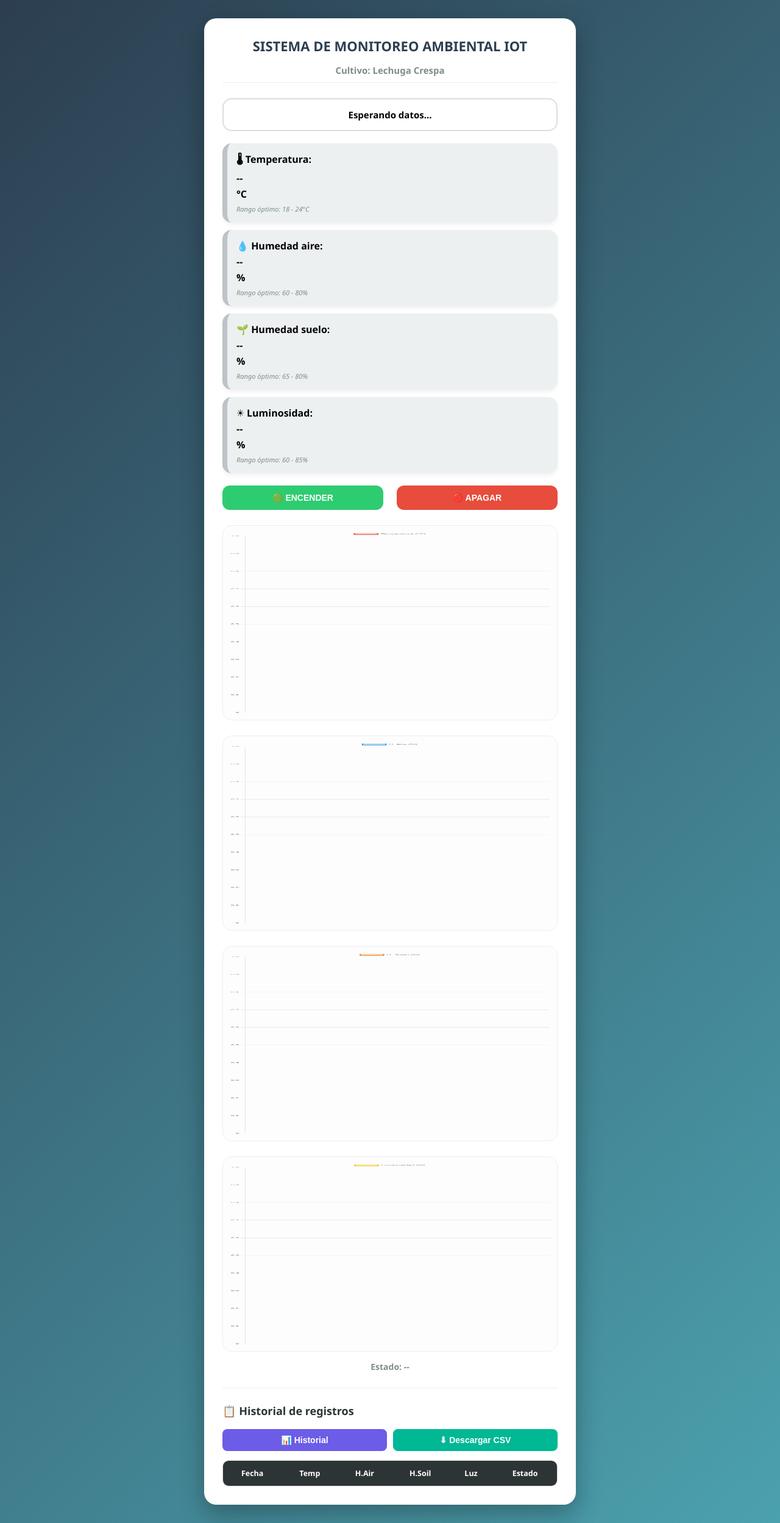
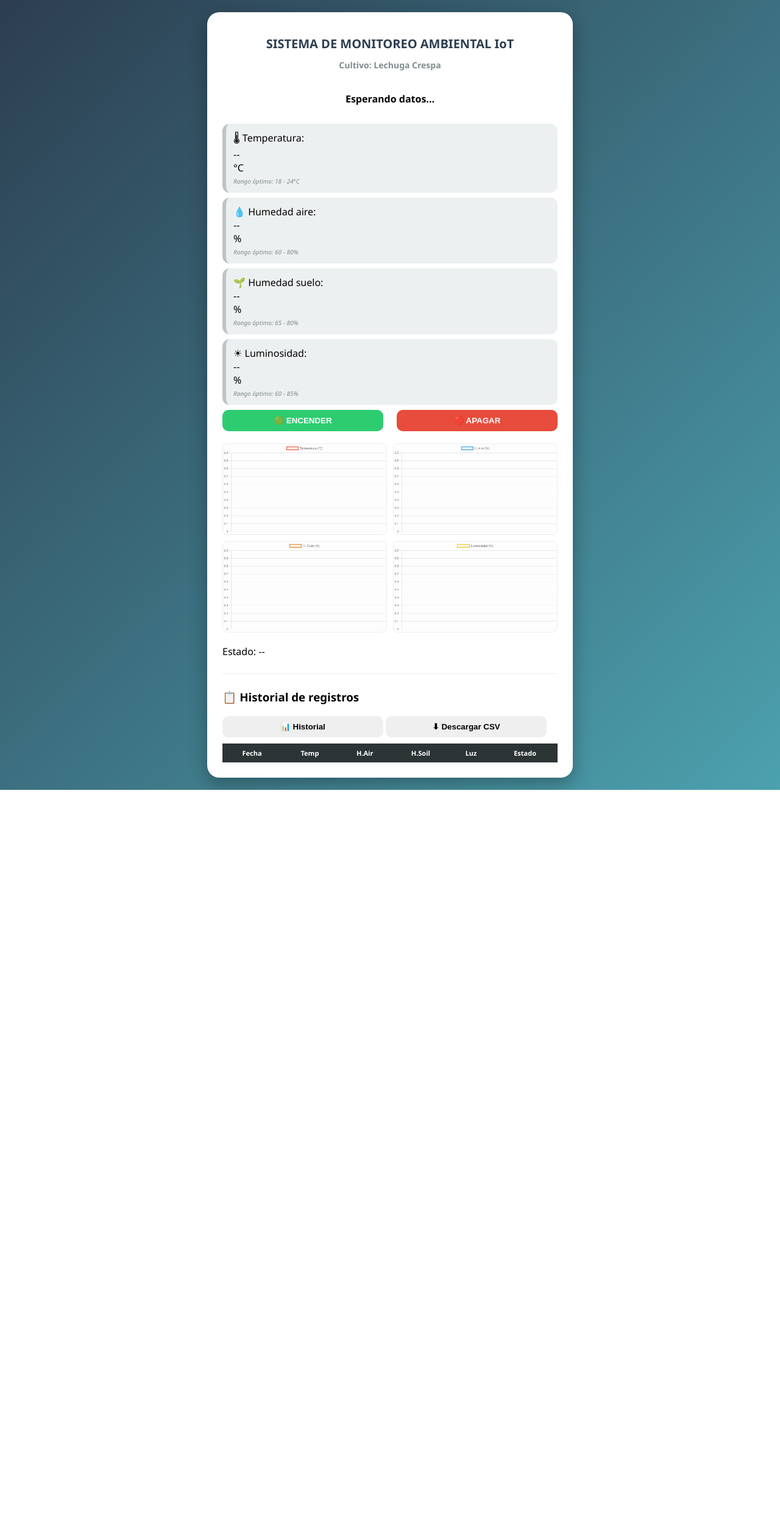
Before and after one commit to SGQ29/iot-lechuga, a Flask app: page / in a window 1280 px wide. Shown: the whole page at 61% size. After the commit the page ends 1295 px from the top, so only its background shows below. Run offline with Flask 3, Linux system fonts and the light colour scheme; lists and menus that the app fills with data are empty; a map, chart or similar area stays blank.

Commit message:
Update style.css

```diff
--- a/static/css/style.css
+++ b/static/css/style.css
@@ -1,138 +1,32 @@
-/* --- ESTILOS GENERALES --- */
-body {
-    font-family: 'Segoe UI', Tahoma, Geneva, Verdana, sans-serif;
-    background: linear-gradient(135deg, #2c3e50, #4ca1af);
-    margin: 0;
-    padding: 0;
-    min-height: 100vh;
-    display: flex;
-    justify-content: center;
-    align-items: flex-start;
-}
+body { font-family: 'Segoe UI', sans-serif; background: linear-gradient(135deg, #2c3e50, #4ca1af); margin: 0; padding: 20px; }
+.container { max-width: 550px; margin: auto; background: white; padding: 25px; border-radius: 20px; box-shadow: 0 10px 30px rgba(0,0,0,0.3); }
+h1 { font-size: 20px; text-align: center; color: #2c3e50; margin-bottom: 5px; }
+h2 { font-size: 14px; text-align: center; color: #7f8c8d; margin-bottom: 20px; }
 
-.container {
-    max-width: 550px; /* Un poco más ancho para dar espacio a los rangos */
-    width: 95%;
-    margin: 30px auto;
-    background: white;
-    padding: 30px;
-    border-radius: 20px;
-    box-shadow: 0 15px 40px rgba(0,0,0,0.3);
-}
+.card { padding: 12px; margin: 8px 0; border-radius: 12px; background: #ecf0f1; border-left: 6px solid #bdc3c7; display: flex; flex-direction: column; }
+.rango-guia { font-size: 10px; color: #7f8c8d; font-style: italic; margin-top: 4px; }
 
-h1 { font-size: 22px; text-align: center; color: #2c3e50; margin-top: 0; text-transform: uppercase; }
-h2 { font-size: 15px; text-align: center; color: #7f8c8d; margin-bottom: 25px; border-bottom: 1px solid #eee; padding-bottom: 10px; }
-h3 { font-size: 18px; color: #2d3436; margin-top: 25px; }
+.verde { background-color: #d4efdf; color: #145a32; border-left-color: #27ae60; }
+.rojo { background-color: #f9ebea; color: #7b241c; border-left-color: #c0392b; }
 
-/* --- TARJETAS DE SENSORES Y RANGOS --- */
-.card {
-    padding: 15px;
-    margin: 12px 0;
-    border-radius: 15px;
-    background: #ecf0f1;
-    font-weight: bold;
-    border-left: 8px solid #bdc3c7;
-    display: flex;
-    flex-direction: column; /* Alinea el nombre del sensor y el rango óptimo en vertical */
-    gap: 4px;
-    transition: transform 0.2s ease, box-shadow 0.2s ease;
-    box-shadow: 0 4px 6px rgba(0,0,0,0.05);
-}
+.diagnostico-box { padding: 15px; text-align: center; font-weight: bold; border-radius: 12px; margin-bottom: 15px; }
+.estado-adecuado { background: #27ae60; color: white; }
+.estado-alerta { background: #e74c3c; color: white; animation: parpadeo 1.2s infinite; }
 
-.card:hover {
-    transform: translateY(-3px);
-    box-shadow: 0 6px 12px rgba(0,0,0,0.1);
-}
+/* CONTENEDOR DE GRÁFICOS */
+.graficos-container { display: grid; grid-template-columns: 1fr 1fr; gap: 10px; margin: 20px 0; }
+canvas { background: #fdfdfd; border: 1px solid #eee; border-radius: 8px; height: 150px !important; width: 100% !important; }
 
-/* Estilo específico para el texto del Rango Óptimo */
-.rango-guia {
-    font-size: 11px;
-    color: #7f8c8d;
-    font-weight: normal;
-    font-style: italic;
-    margin-top: 2px;
-}
+.botones { display: flex; justify-content: space-between; margin-bottom: 15px; }
+button { padding: 10px; border-radius: 10px; border: none; font-weight: bold; cursor: pointer; width: 48%; }
+.on { background: #2ecc71; color: white; }
+.off { background: #e74c3c; color: white; }
 
-/* Colores de estado dinámicos */
-.verde { background-color: #d4efdf; color: #145a32; border-left-color: #27ae60; }
-.verde .rango-guia { color: #1e8449; }
+.tabla-container { max-height: 200px; overflow-y: auto; font-size: 11px; margin-top: 10px; }
+#tabla-historial { width: 100%; border-collapse: collapse; }
+#tabla-historial th { background: #2d3436; color: white; padding: 8px; position: sticky; top: 0; }
+#tabla-historial td { padding: 6px; border-bottom: 1px solid #eee; text-align: center; }
 
-.rojo { background-color: #f9ebea; color: #7b241c; border-left-color: #c0392b; }
-.rojo .rango-guia { color: #943126; }
-
-/* --- DIAGNÓSTICO Y ALERTAS --- */
-.diagnostico-box {
-    padding: 15px;
-    text-align: center;
-    font-weight: bold;
-    border-radius: 15px;
-    margin-bottom: 20px;
-    font-size: 15px;
-    border: 2px solid #ddd;
-    transition: 0.3s;
-}
-
-.estado-adecuado { background: #27ae60; color: white; border: none; }
-.estado-alerta {
-    background: #e74c3c;
-    color: white;
-    border: none;
-    animation: parpadeo 1.2s infinite;
-}
-
-@keyframes parpadeo {
-    0% { opacity: 1; }
-    50% { opacity: 0.7; }
-    100% { opacity: 1; }
-}
-
-/* --- BOTONES DE CONTROL --- */
-.botones { display: flex; justify-content: space-between; margin: 20px 0; gap: 10px; }
-button { cursor: pointer; font-weight: bold; transition: 0.3s; border: none; font-size: 14px; }
-button:active { transform: scale(0.95); }
-
-.on { width: 48%; padding: 12px; border-radius: 12px; background: #2ecc71; color: white; }
-.on:hover { background: #27ae60; }
-
-.off { width: 48%; padding: 12px; border-radius: 12px; background: #e74c3c; color: white; }
-.off:hover { background: #c0392b; }
-
-.estado { margin-top: 15px; text-align: center; font-weight: bold; font-size: 14px; color: #7f8c8d; }
-
-/* --- GRÁFICA --- */
-canvas {
-    max-width: 100%;
-    height: 320px !important; /* Altura fija para mejor visualización de variables */
-    margin-top: 25px;
-    background: #fdfdfd;
-    padding: 10px;
-    border-radius: 15px;
-    border: 1px solid #eee;
-}
-
-/* --- HISTORIAL Y TABLA --- */
-.botones-historial { display: flex; gap: 10px; margin-bottom: 15px; justify-content: center; }
-.btn-historial { background-color: #6c5ce7; color: white; padding: 10px 18px; border-radius: 8px; flex: 1; }
-.btn-descarga { background-color: #00b894; color: white; padding: 10px 18px; border-radius: 8px; flex: 1; }
-
-.tabla-container {
-    max-height: 250px;
-    overflow-y: auto;
-    border-radius: 10px;
-    border: 1px solid #ddd;
-    margin-top: 10px;
-}
-
-#tabla-historial { width: 100%; border-collapse: collapse; font-size: 12.5px; background: white; }
-#tabla-historial th {
-    background-color: #2d3436;
-    color: white;
-    padding: 12px;
-    position: sticky;
-    top: 0;
-    z-index: 10;
-}
-#tabla-historial td { padding: 10px; border-bottom: 1px solid #eee; text-align: center; color: #333; }
-#tabla-historial tr:nth-child(even) { background-color: #f9f9f9; }
+@keyframes parpadeo { 50% { opacity: 0.6; } }
 
 hr { border: 0; border-top: 1px solid #eee; margin: 25px 0; }
```
